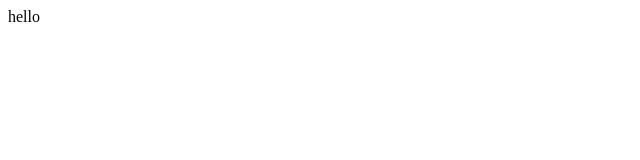
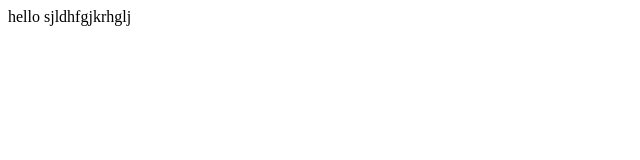
Before and after one commit to rana-umar-arhamsoft/repository-test-repo, a plain HTML site: page index.html in a window 1280 px wide. Shown: the whole page, without its empty margins (0-640 px from the left). Drawn offline with Linux system fonts and the light colour scheme.

Commit message:
text-changes

```diff
--- a/index.html
+++ b/index.html
@@ -6,6 +6,6 @@
     <title>Document</title>
 </head>
 <body>
-    hello
+    hello sjldhfgjkrhglj
 </body>
 </html>
```
